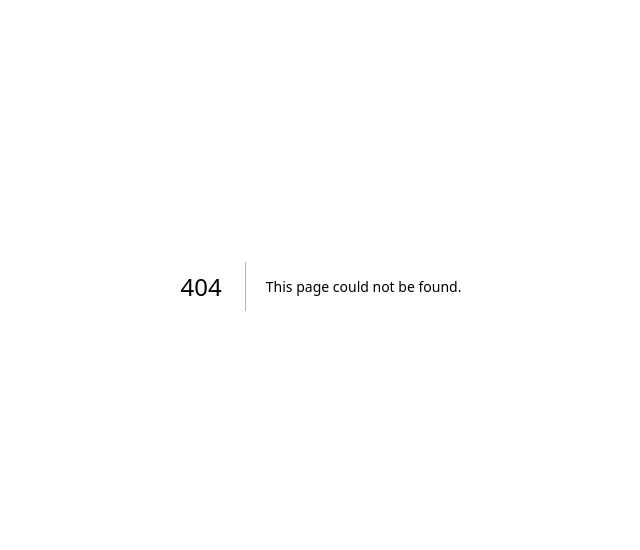
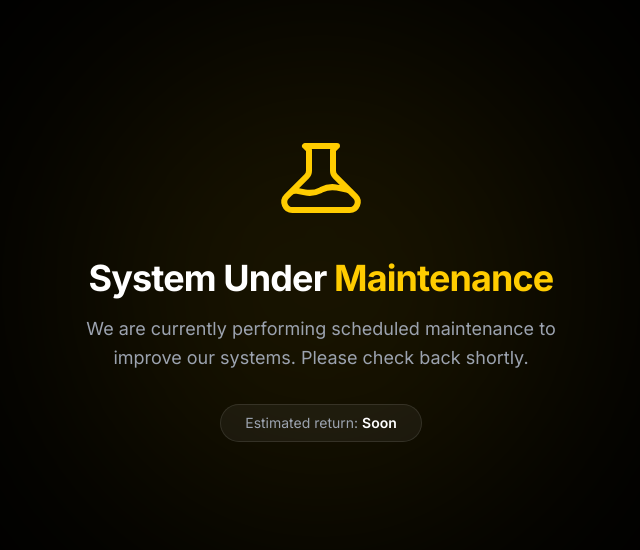
Before and after one commit to Stack-Orbit/click-kgp, a Next.js app: page /maintenance in a window 1280 px wide. Before the commit this address had no page. Shown: the part 114-664 px from the top of the page, without its empty margins (319-959 px from the left). Built offline with nearby package versions, Linux system fonts and the light colour scheme; no server answers.

Commit message:
feat(maintenance): add maintenance mode guard and admin toggle

```diff
--- /dev/null
+++ b/app/api/admin/maintenance/route.ts
@@ -0,0 +1,46 @@
+import { NextResponse } from 'next/server';
+import { prisma } from '@/lib/prisma';
+import { cookies } from 'next/headers';
+import { decrypt } from '@/lib/auth';
+
+export async function GET() {
+    try {
+        const setting = await prisma.systemSettings.findUnique({
+            where: { key: 'maintenance_mode' }
+        });
+        return NextResponse.json({ enabled: setting?.value === 'true' });
+    } catch (error) {
+        // Fallback if table doesn't exist yet
+        return NextResponse.json({ enabled: false });
+    }
+}
+
+export async function POST(request: Request) {
+    // Verify Admin
+    const session = cookies().get('session')?.value;
+    if (!session) return NextResponse.json({ error: 'Unauthorized' }, { status: 401 });
+    const payload = await decrypt(session);
+    if (!payload || payload.role !== 'ADMIN') {
+        return NextResponse.json({ error: 'Forbidden' }, { status: 403 });
+    }
+
+    try {
+        // Toggle Logic
+        const current = await prisma.systemSettings.findUnique({
+            where: { key: 'maintenance_mode' }
+        });
+
+        const newValue = current?.value === 'true' ? 'false' : 'true';
+
+        await prisma.systemSettings.upsert({
+            where: { key: 'maintenance_mode' },
+            update: { value: newValue },
+            create: { key: 'maintenance_mode', value: newValue }
+        });
+
+        return NextResponse.json({ success: true, enabled: newValue === 'true' });
+    } catch (error) {
+        console.error("Maintenance Toggle Error:", error);
+        return NextResponse.json({ error: 'Failed to update settings' }, { status: 500 });
+    }
+}
--- a/app/layout.tsx
+++ b/app/layout.tsx
@@ -1,6 +1,10 @@
 import type { Metadata } from 'next'
 import { Inter } from 'next/font/google'
 import './globals.css'
+import prisma from '@/lib/prisma';
+import { cookies } from 'next/headers';
+import { decrypt } from '@/lib/auth';
+import MaintenanceGuard from '@/components/MaintenanceGuard';
 
 const inter = Inter({ subsets: ['latin'] })
 
@@ -9,14 +13,38 @@ export const metadata: Metadata = {
   description: 'Equipment tracking system for Click KGP',
 }
 
-export default function RootLayout({
+// Prevent caching so maintenance mode updates immediately
+export const dynamic = 'force-dynamic';
+
+export default async function RootLayout({
   children,
 }: {
   children: React.ReactNode
 }) {
+  // Check Maintenance Mode
+  const maintenanceSetting = await prisma.systemSettings.findUnique({
+    where: { key: 'maintenance_mode' }
+  }).catch(() => null);
+
+  const isMaintenanceMode = maintenanceSetting?.value === 'true';
+
+  // Check Admin
+  let isAdmin = false;
+  const session = cookies().get('session')?.value;
+  if (session) {
+    const payload = await decrypt(session);
+    if (payload?.role === 'ADMIN') {
+      isAdmin = true;
+    }
+  }
+
   return (
     <html lang="en">
-      <body className={inter.className}>{children}</body>
+      <body className={inter.className}>
+        <MaintenanceGuard isMaintenance={isMaintenanceMode} isAdmin={isAdmin}>
+          {children}
+        </MaintenanceGuard>
+      </body>
     </html>
   )
 }
--- /dev/null
+++ b/app/maintenance/page.tsx
@@ -0,0 +1,54 @@
+'use client';
+
+import { motion } from 'framer-motion';
+
+export default function MaintenancePage() {
+    return (
+        <div className="min-h-screen flex items-center justify-center bg-black text-white p-4">
+            <div className="absolute inset-0 overflow-hidden pointer-events-none">
+                <div className="absolute top-1/2 left-1/2 -translate-x-1/2 -translate-y-1/2 w-[500px] h-[500px] bg-kgp-yellow/10 rounded-full blur-[120px]" />
+            </div>
+
+            <motion.div
+                initial={{ opacity: 0, y: 20 }}
+                animate={{ opacity: 1, y: 0 }}
+                transition={{ duration: 0.8 }}
+                className="text-center relative z-10 max-w-lg"
+            >
+                <motion.div
+                    initial={{ scale: 0.8, opacity: 0 }}
+                    animate={{ scale: 1, opacity: 1 }}
+                    transition={{ delay: 0.2, duration: 0.5 }}
+                    className="mb-8 flex justify-center"
+                >
+                    <svg
+                        className="w-24 h-24 text-kgp-yellow"
+                        fill="none"
+                        viewBox="0 0 24 24"
+                        stroke="currentColor"
+                    >
+                        <path
+                            strokeLinecap="round"
+                            strokeLinejoin="round"
+                            strokeWidth={1.5}
+                            d="M19.428 15.428a2 2 0 00-1.022-.547l-2.384-.477a6 6 0 00-3.86.517l-.318.158a6 6 0 01-3.86.517L6.05 15.21a2 2 0 00-1.806.547M8 4h8l-1 1v5.172a2 2 0 00.586 1.414l5 5c1.26 1.26.367 3.414-1.415 3.414H4.828c-1.782 0-2.674-2.154-1.414-3.414l5-5A2 2 0 009 10.172V5L8 4z"
+                        />
+                    </svg>
+                </motion.div>
+
+                <h1 className="text-4xl font-bold mb-4 tracking-tight">
+                    System Under <span className="text-kgp-yellow">Maintenance</span>
+                </h1>
+
+                <p className="text-gray-400 text-lg mb-8 leading-relaxed">
+                    We are currently performing scheduled maintenance to improve our systems.
+                    Please check back shortly.
+                </p>
+
+                <div className="inline-block px-6 py-2 rounded-full bg-white/5 border border-white/10 text-sm text-gray-400">
+                    Estimated return: <span className="text-white font-semibold">Soon</span>
+                </div>
+            </motion.div>
+        </div>
+    );
+}
--- a/components/AdminPanel.tsx
+++ b/components/AdminPanel.tsx
@@ -63,6 +63,35 @@ export default function AdminPanel() {
                     </form>
                 </div>
             </div>
+
+            {/* Maintenance Mode Toggle */}
+            <div className="mt-8 pt-8 border-t border-white/10">
+                <div className="flex items-center justify-between">
+                    <div>
+                        <h3 className="text-lg font-bold text-white">Maintenance Mode</h3>
+                        <p className="text-gray-500 text-sm">Pause the entire website for non-admin users.</p>
+                    </div>
+                    <button
+                        onClick={async () => {
+                            if (!confirm('Are you sure you want to toggle maintenance mode?')) return;
+                            try {
+                                const res = await fetch('/api/admin/maintenance', { method: 'POST' });
+                                if (res.ok) {
+                                    alert('Maintenance Mode Updated');
+                                    // Optional: Refresh state
+                                } else {
+                                    alert('Failed to update maintenance mode');
+                                }
+                            } catch (e) {
+                                alert('Error updating maintenance mode');
+                            }
+                        }}
+                        className="px-4 py-2 bg-red-500/20 text-red-500 border border-red-500/50 rounded-lg font-bold hover:bg-red-500/30 transition-all"
+                    >
+                        Toggle Status
+                    </button>
+                </div>
+            </div>
         </motion.div>
     );
 }
--- /dev/null
+++ b/components/MaintenanceGuard.tsx
@@ -0,0 +1,33 @@
+'use client';
+
+import { usePathname } from 'next/navigation';
+import MaintenancePage from '@/app/maintenance/page';
+
+export default function MaintenanceGuard({
+    isMaintenance,
+    isAdmin,
+    children
+}: {
+    isMaintenance: boolean,
+    isAdmin: boolean,
+    children: React.ReactNode
+}) {
+    const pathname = usePathname();
+
+    // If maintenance is OFF, update: render children
+    if (!isMaintenance) return <>{children}</>;
+
+    // If Admin, render children (they can see everything)
+    if (isAdmin) return <>{children}</>;
+
+    // If Maintenance ON and NOT Admin:
+
+    // 1. Allow Login Page so Admin can log in
+    if (pathname.startsWith('/login')) return <>{children}</>;
+
+    // 2. Allow API routes (maybe needed for login?)
+    if (pathname.startsWith('/api')) return <>{children}</>;
+
+    // 3. Otherwise, block access and show Maintenance Page
+    return <MaintenancePage />;
+}
```
Also changed, not shown: 1 other file (tests, documents, lock files or other folders).
